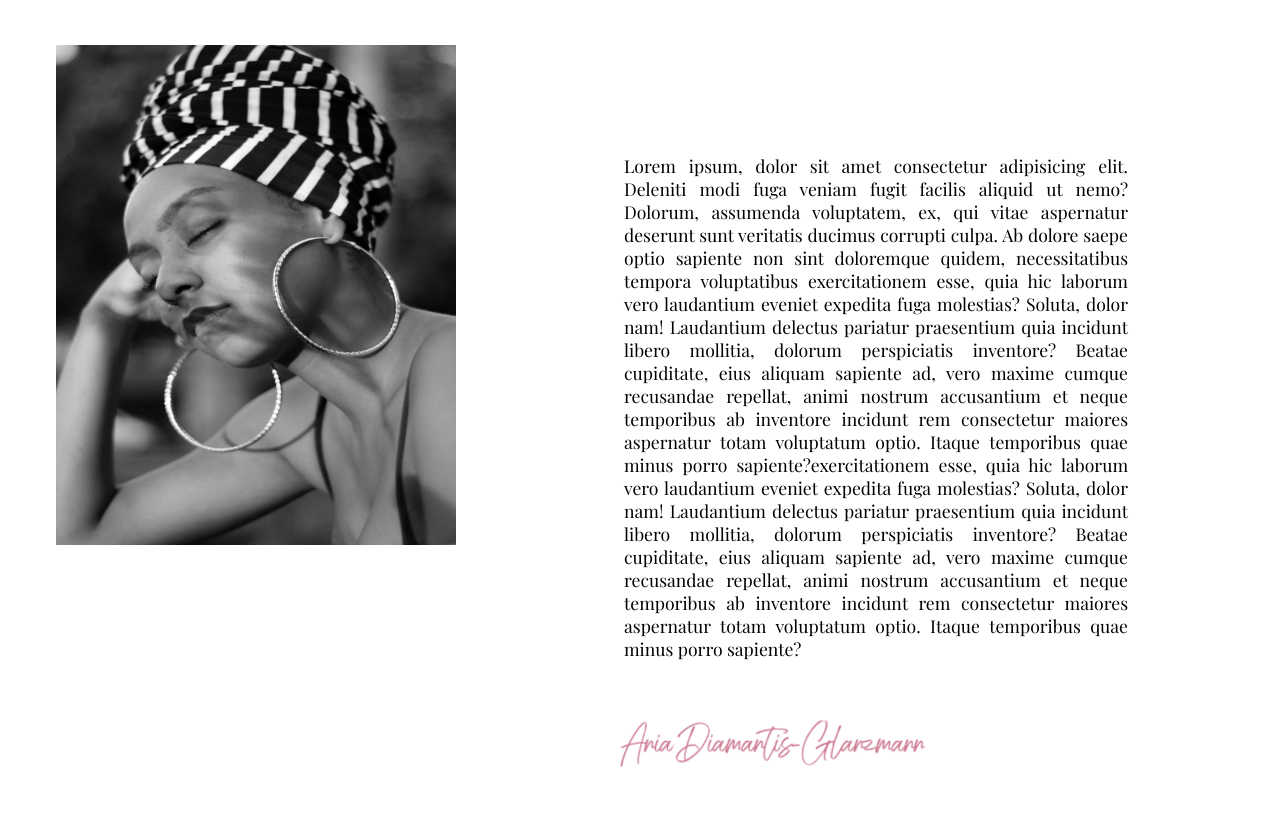
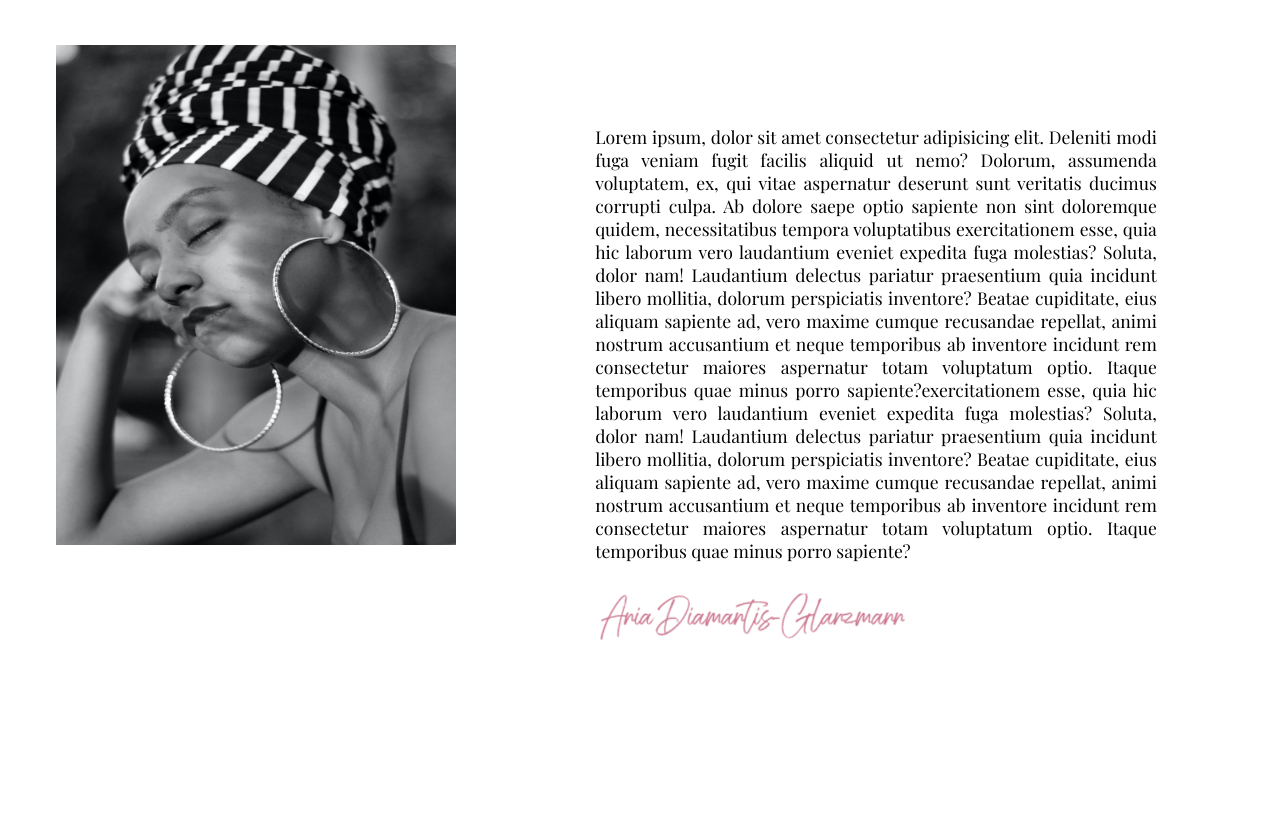
Before and after one commit to Daniblueboy/kodecamp-csspage, a plain HTML site: page index.html in a window 1280 px wide. Shown: the part 2560-3382 px from the top of the page. Drawn offline with nearby package versions, Linux system fonts and the light colour scheme; a web font is replaced by a local one.

Commit message:
removed margin from sign

```diff
--- a/css/main.css
+++ b/css/main.css
@@ -191,16 +191,13 @@ form{
 .art{
     padding: 5rem;
 }
-.art img{
-    margin:0px 20px;
-}
 
 .artp{
 
     font-weight: 100;
     font-size: 1.1rem;
     margin:0px 2rem 0px 2rem;
-    padding: 2rem;
+    padding: 0.2rem;
     text-align: justify;
 
 }
```
